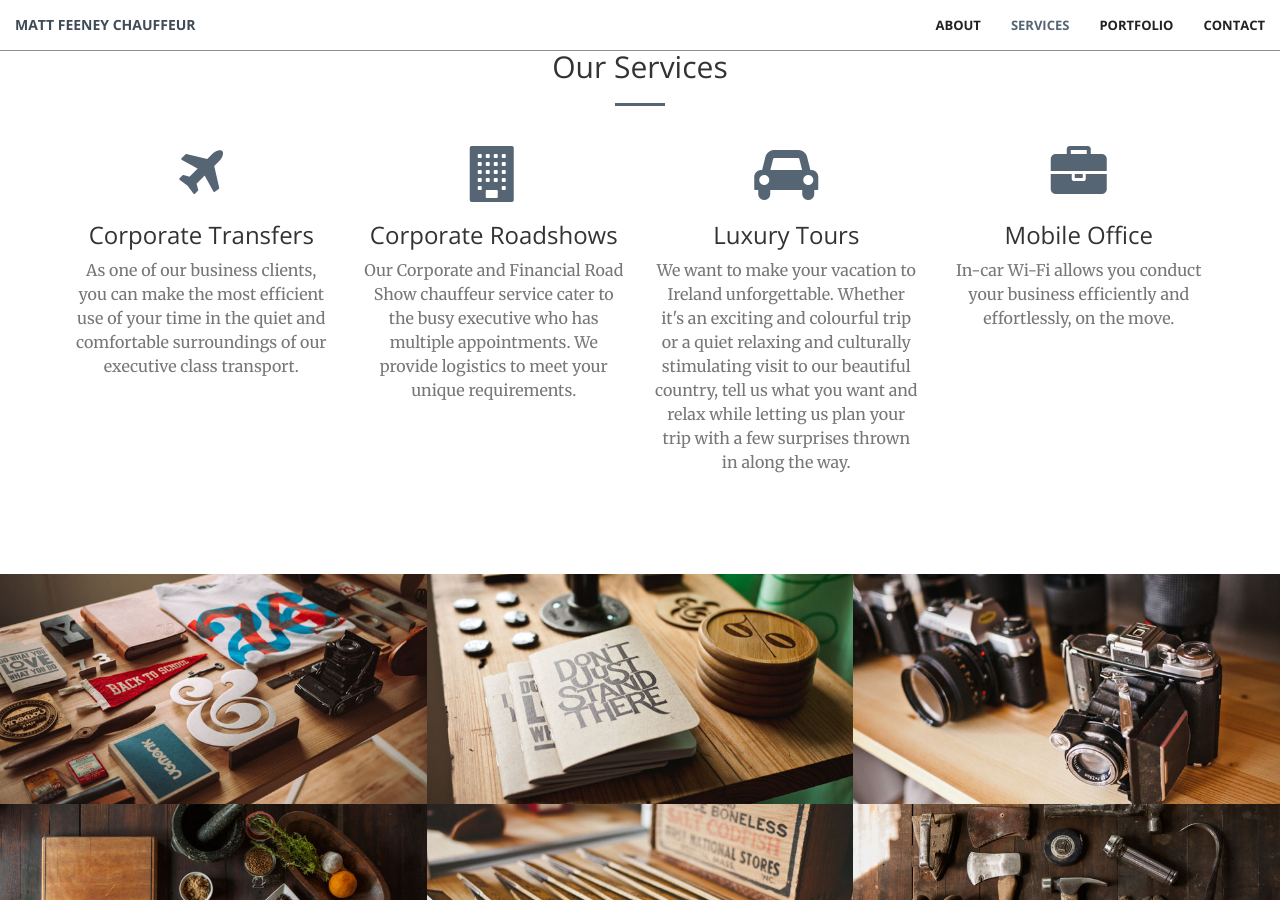
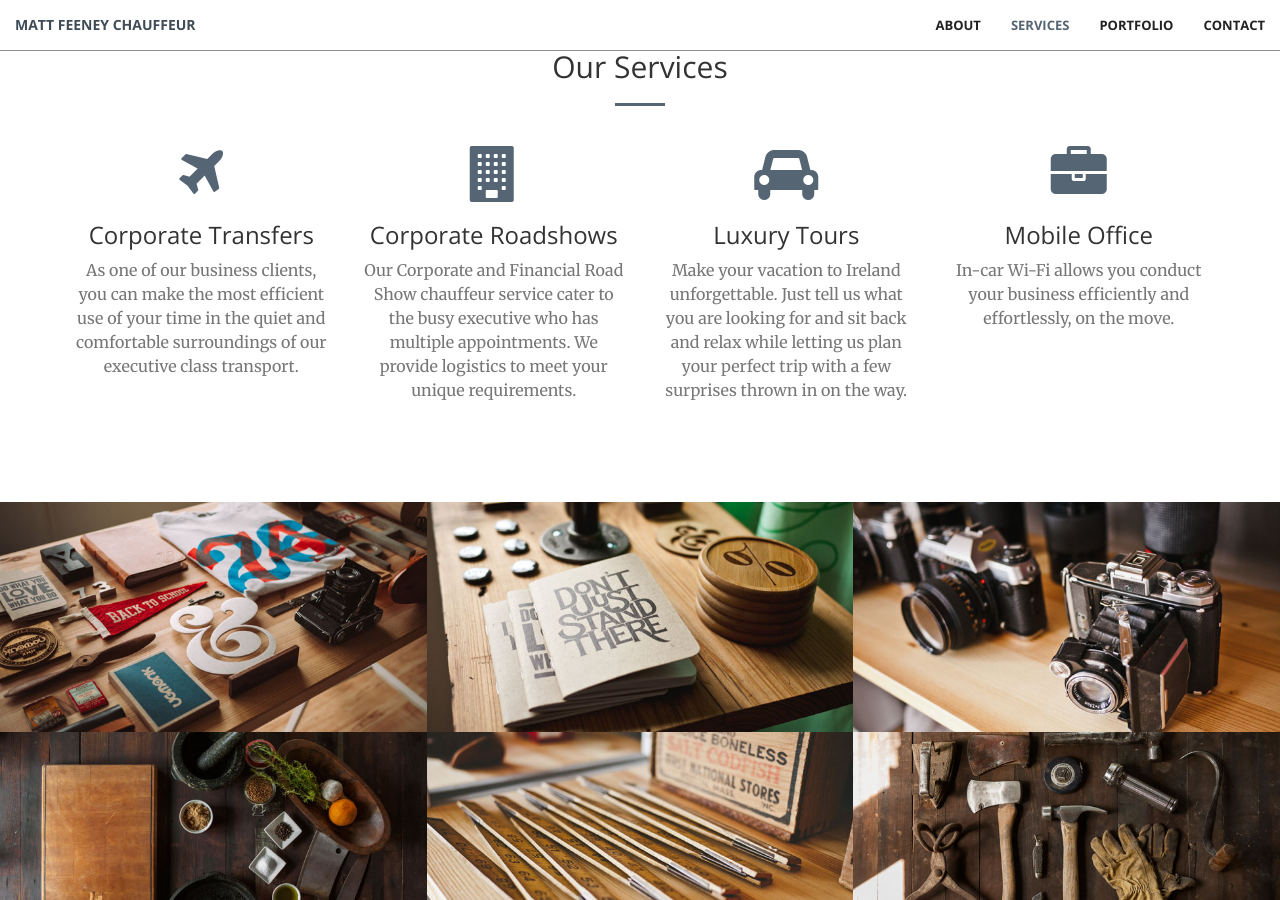
Before and after one commit to WebsitePlayground/WebsitePlayground.github.io, a Jekyll site: the page built from index.html, in a window 1280 px wide and 900 px high, scrolled down 1386 px. Built offline with Jekyll 4.4.1, drawn with Linux system fonts in a browser that asks for light colours.

Commit message:
change blurb

```diff
--- a/_includes/services.html
+++ b/_includes/services.html
@@ -43,12 +43,10 @@
                     ></i>
                     <h3>Luxury Tours</h3>
                     <p class="text-muted">
-                        We want to make your vacation to Ireland unforgettable.
-                        Whether it's an exciting and colourful trip or a quiet
-                        relaxing and culturally stimulating visit to our
-                        beautiful country, tell us what you want and relax while
-                        letting us plan your trip with a few surprises thrown in
-                        along the way.
+                        Make your vacation to Ireland unforgettable. Just tell
+                        us what you are looking for and sit back and relax while
+                        letting us plan your perfect trip with a few surprises
+                        thrown in on the way.
                     </p>
                 </div>
             </div>
```
